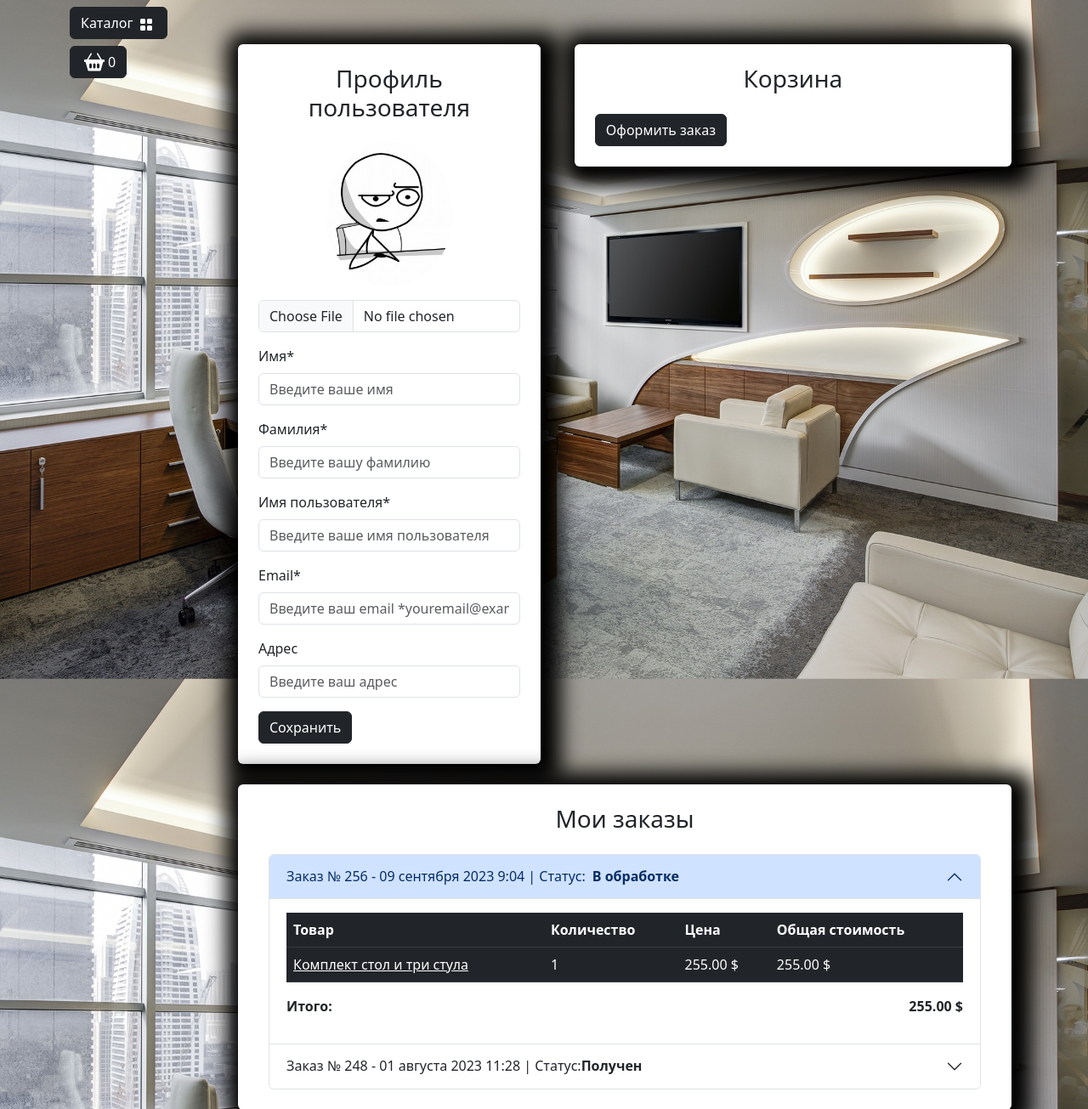
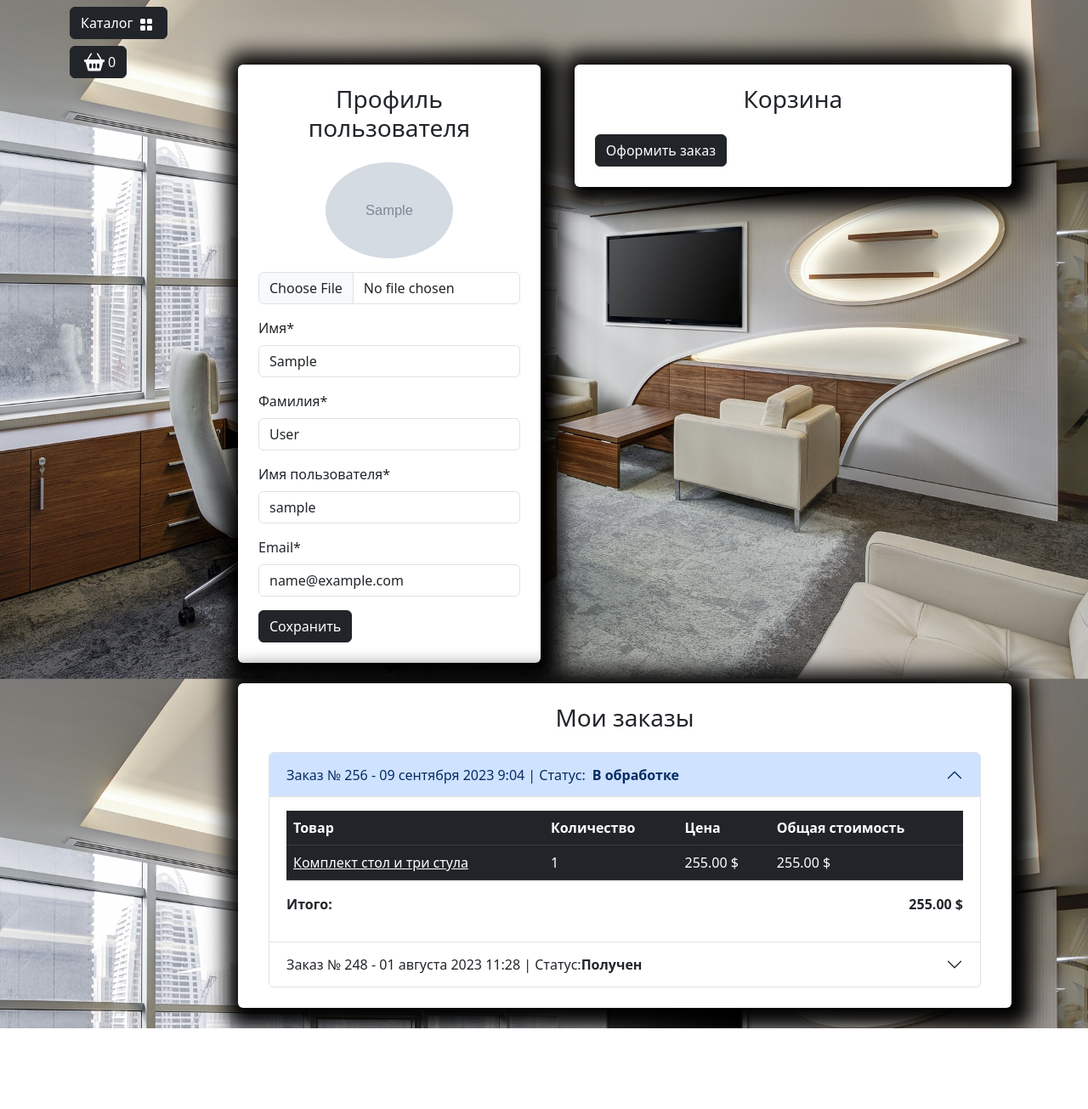
Before and after one commit to DmitriyPichugov/my_projects, a Django app: page /user/profile/ in a window 1280 px wide. Shown: the part 56-1361 px from the top of the page at 85% size. After the commit the page ends 1266 px from the top, so only its background shows below. Run offline with Django 5.2, Linux system fonts and the light colour scheme; a user stored in the database is signed in; tables that the repository leaves empty hold one stand-in row (values such as "Sample post"); grey boxes marked "Sample" are stand-in pictures; one stand-in notice (Sample message) is shown; parts of the project's set-up code (start-up, migrations or seed data) failed here and were passed over; some libraries are stand-ins or nearby versions.

Commit message:
Create profile form & notifications

```diff
--- a/DesDistrict/DesDistrict/static/deps/js/jquery-events.js
+++ b/DesDistrict/DesDistrict/static/deps/js/jquery-events.js
@@ -2,11 +2,11 @@
 $(document).ready(function () {
     // Берем из разметки элемент по id - оповещения от django
     var notification = $('#notification');
-    // И через 7 сек. убираем
+    // И через 3 сек. убираем
     if (notification.length > 0) {
         setTimeout(function () {
             notification.alert('close');
-        }, 7000);
+        }, 3000);
     }
 
     // При клике по значку корзины открываем всплывающее(модальное) окно
--- a/DesDistrict/DesDistrict/templates/includes/notifications.html
+++ b/DesDistrict/DesDistrict/templates/includes/notifications.html
@@ -12,3 +12,27 @@
         </div>
     </div>
 {% endif %}
+
+<div class="container mt-4">
+    <div class="row justify-content-center">
+        <div class="col-md-6">
+            {% if messages %}
+                {% for message in messages %}
+                    {% if message.tags == 'success' %}
+                    <div id="notification" class="position-fixed start-50 translate-middle-x z-3 alert alert-success fade show custom-shadow" role="alert">
+                        {{ message }}
+                    </div>
+                    {% endif %}
+                    {% if message.tags == 'warning' %}
+                    <div id="notification" class="position-fixed start-50 translate-middle-x z-3 alert alert-danger fade show custom-shadow" role="alert">
+                        {{ message }}
+                    </div>
+                    {% endif %}
+                {% endfor %}
+            {% else %}
+            <div id="jq-notification" class="position-fixed start-50 translate-middle-x z-3 alert alert-success fade show custom-shadow" style="display: none;" role="alert">
+            </div>
+            {% endif %}
+        </div>
+    </div>
+</div>
--- a/DesDistrict/DesDistrict/users/forms.py
+++ b/DesDistrict/DesDistrict/users/forms.py
@@ -1,5 +1,5 @@
 from django import forms
-from django.contrib.auth.forms import AuthenticationForm, UserCreationForm
+from django.contrib.auth.forms import AuthenticationForm, UserCreationForm, UserChangeForm
 
 from users.models import User
 
@@ -32,3 +32,21 @@
     email = forms.CharField()
     password1 = forms.CharField()
     password2 = forms.CharField()
+
+class ProfileForm(UserChangeForm):
+
+    class Meta:
+        model = User
+        fields = (
+            "image",
+            "first_name",
+            "last_name",
+            "username",
+            "email",
+        )
+
+    image = forms.ImageField(required=False)
+    first_name = forms.CharField()
+    last_name = forms.CharField()
+    username = forms.CharField()
+    email = forms.CharField()
--- a/DesDistrict/DesDistrict/users/templates/users/profile.html
+++ b/DesDistrict/DesDistrict/users/templates/users/profile.html
@@ -9,40 +9,69 @@
             <div class="col-md-5">
                 <div class=" bg-white p-4 mb-4 mx-2 rounded custom-shadow">
                     <h3 class="text-center mb-4">Профиль пользователя</h3>
-                    <form>
+                    <form action="{% url "users:profile" %}" method="post" enctype="multipart/form-data">
+                        {% csrf_token %}
                         <div class="row">
                             <div class="col-md-12 mb-3 text-center">
-                                <img src="{% static "deps/images/baseavatar.jpg" %}"
-                                    alt="Аватар пользователя" class="img-fluid rounded-circle"
-                                    style="max-width: 150px;">
-                                <input type="file" class="form-control mt-3" id="avatar"
+                                {% if user.image %}
+                                    <img src="{{ user.image.url }}"
+                                        alt="Аватар пользователя" class="img-fluid rounded-circle"
+                                        style="max-width: 150px;">
+                                {% else %}
+                                    <img src="{% static "deps/images/baseavatar.jpg" %}"
+                                        alt="Аватар пользователя" class="img-fluid rounded-circle"
+                                        style="max-width: 150px;">
+                                {% endif %}
+                                <input type="file" class="form-control mt-3" id="id_image"
+                                    name="image"
                                     accept="image/*">
+                                    {% if form.image.errors %}
+                                        <div class="alert alert-danger alert-dismissible fade show">{{ form.image.errors }}</div>
+                                    {% endif %}
                             </div>
                             <div class="col-md-12 mb-3">
-                                <label for="firstName" class="form-label">Имя*</label>
-                                <input type="text" class="form-control" id="firstName"
-                                    placeholder="Введите ваше имя" value="" required>
+                                <label for="id_first_name" class="form-label">Имя*</label>
+                                <input type="text" class="form-control" id="id_first_name"
+                                    name="first_name"
+                                    placeholder="Введите ваше имя"
+                                    value="{{ form.first_name.value }}"
+                                    required>
+                                    {% if form.first_name.errors %}
+                                        <div class="alert alert-danger alert-dismissible fade show">{{ form.first_name.errors }}</div>
+                                    {% endif %}
                             </div>
                             <div class="col-md-12 mb-3">
-                                <label for="lastName" class="form-label">Фамилия*</label>
-                                <input type="text" class="form-control" id="lastName"
-                                    placeholder="Введите вашу фамилию" value="" required>
+                                <label forid_="id_last_name" class="form-label">Фамилия*</label>
+                                <input type="text" class="form-control" id="id_last_name"
+                                    name="last_name"
+                                    placeholder="Введите вашу фамилию"
+                                    value="{{ form.last_name.value }}"
+                                    required>
+                                    {% if form.last_name.errors %}
+                                        <div class="alert alert-danger alert-dismissible fade show">{{ form.last_name.errors }}</div>
+                                    {% endif %}
                             </div>
                             <div class="col-md-12 mb-3">
-                                <label for="username" class="form-label">Имя пользователя*</label>
-                                <input type="text" class="form-control" id="username"
-                                    placeholder="Введите ваше имя пользователя" value="" required>
+                                <label for="id_username" class="form-label">Имя пользователя*</label>
+                                <input type="text" class="form-control" id="id_username"
+                                    name="username"
+                                    placeholder="Введите ваше имя пользователя"
+                                    value="{{ form.username.value }}"
+                                    required>
+                                    {% if form.username.errors %}
+                                        <div class="alert alert-danger alert-dismissible fade show">{{ form.username.errors }}</div>
+                                    {% endif %}
                             </div>
                             <div class="col-md-12 mb-3">
-                                <label for="email" class="form-label">Email*</label>
-                                <input type="email" class="form-control" id="email"
-                                    placeholder="Введите ваш email *youremail@example.com" value=""
+                                <label for="id_email" class="form-label">Email*</label>
+                                <input type="email" class="form-control" id="id_email"
+                                    name="email"
+                                    placeholder="Введите ваш email *youremail@example.com"
+                                    value="{{ form.email.value }}"
                                     required>
-                            </div>
-                            <div class="col-md-12 mb-3">
-                                <label for="adress" class="form-label">Адрес</label>
-                                <input type="text" class="form-control" id="adress"
-                                    placeholder="Введите ваш адрес" value="">
+                                    {% if form.email.errors %}
+                                        <div class="alert alert-danger alert-dismissible fade show">{{ form.email.errors }}</div>
+                                    {% endif %}
                             </div>
                         </div>
                         <button type="submit" class="btn btn-dark">Сохранить</button>
--- a/DesDistrict/DesDistrict/users/views.py
+++ b/DesDistrict/DesDistrict/users/views.py
@@ -1,9 +1,10 @@
-from django.contrib import auth
+from django.contrib.auth.decorators import login_required
+from django.contrib import auth, messages
 from django.http import HttpResponseRedirect
 from django.shortcuts import redirect, render
 from django.urls import reverse
 
-from users.forms import UserLoginForm, UserRegistrationForm
+from users.forms import ProfileForm, UserLoginForm, UserRegistrationForm
 
 
 def login(request):
@@ -15,6 +16,7 @@
             user = auth.authenticate(username=username, password=password)
             if user:
                 auth.login(request, user)
+                messages.success(request, f"{username}, Вы вошли в аккаунт")
                 return HttpResponseRedirect(reverse('main:index'))
     else:
         form = UserLoginForm()
@@ -32,6 +34,7 @@
             form.save()
             user = form.instance
             auth.login(request, user)
+            messages.success(request, f"{user.username}, Вы успешно зарегистрировались и вошли в аккаунт")
             return HttpResponseRedirect(reverse('main:index'))
     else:
         form = UserRegistrationForm()
@@ -42,12 +45,25 @@
     }
     return render(request, 'users/registration.html', context)
 
+@login_required
 def profile(request):
+    if request.method == 'POST':
+        form = ProfileForm(data=request.POST, instance=request.user, files=request.FILES)
+        if form.is_valid():
+            form.save()
+            messages.success(request, "Профиль успешно обновлен")
+            return HttpResponseRedirect(reverse('user:profile'))
+    else:
+        form = ProfileForm(instance=request.user)
+
     context = {
-        'title': 'DesDistrict - Кабинет'
+        'title': 'DesDistrict - Кабинет',
+        'form': form,
     }
     return render(request, 'users/profile.html', context)
 
+@login_required
 def logout(request):
+    messages.success(request, f"{request.user.username}, Вы вышли из аккаунта")
     auth.logout(request)
     return redirect(reverse('main:index'))
```
